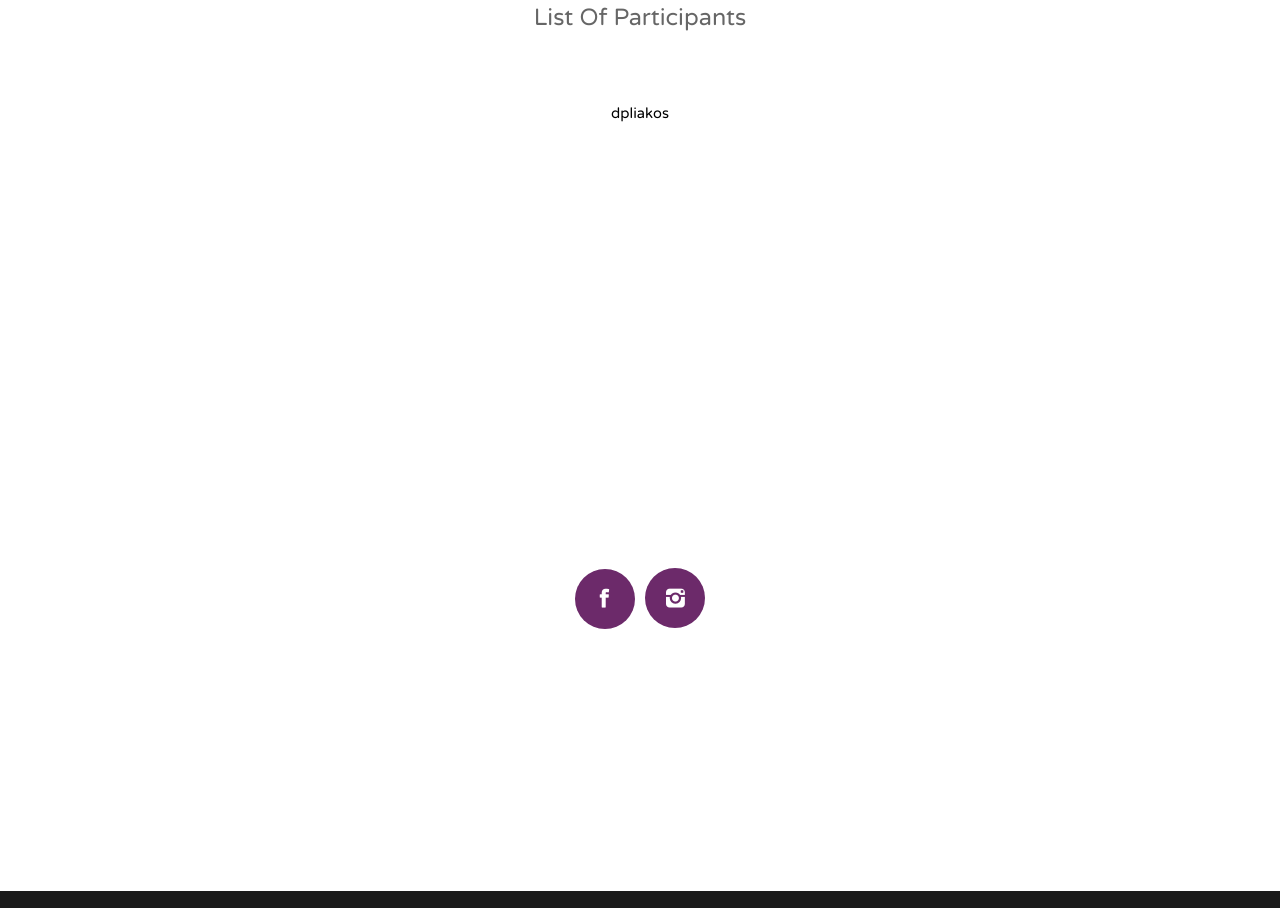
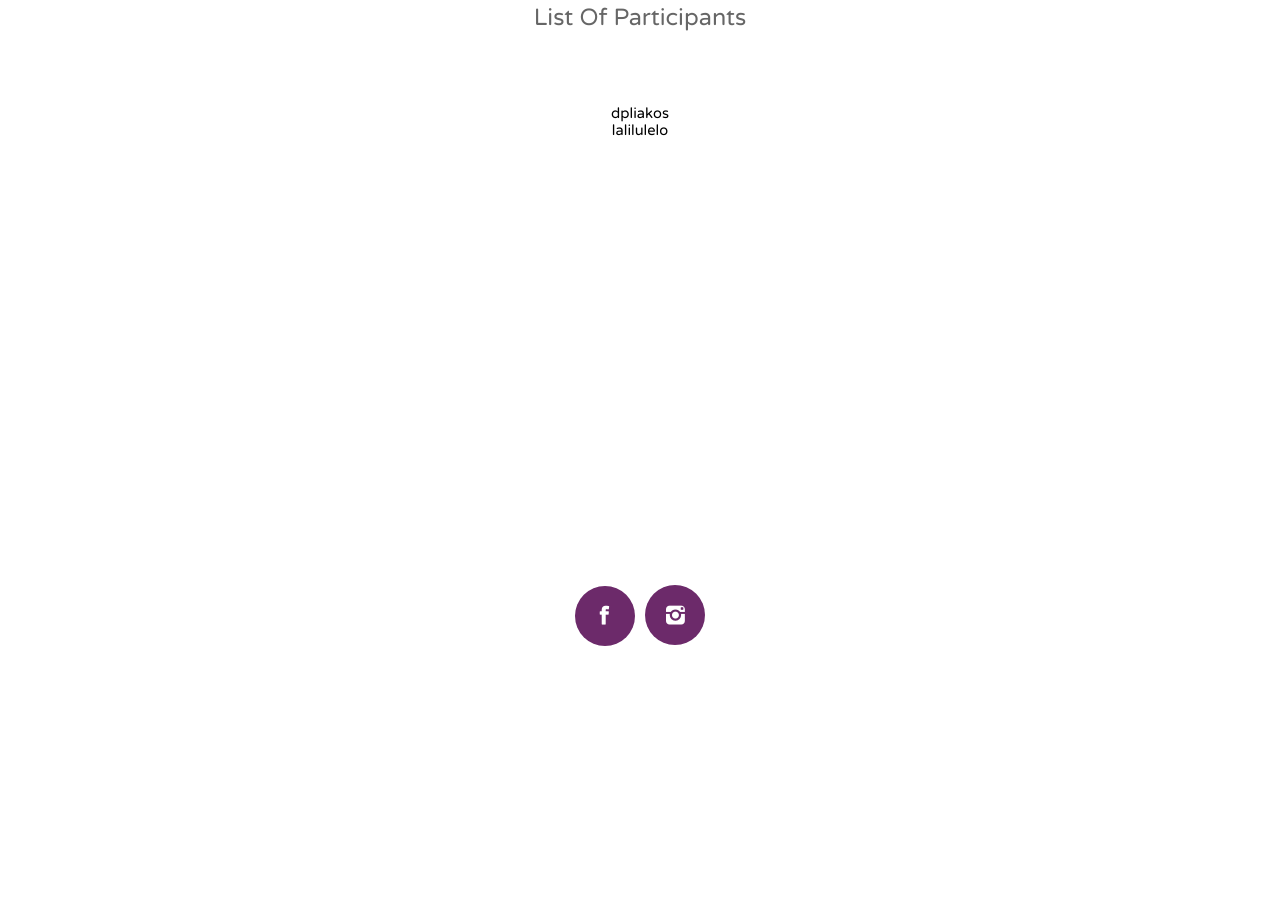
Before and after one commit to ieee-ihuthess/git_from_zero_to_hero, a plain HTML site: page index.html in a window 1280 px wide. Shown: the part 939-1847 px from the top of the page. Drawn offline with Linux system fonts and the light colour scheme.

Commit message:
this is lalilulelo

```diff
--- a/index.html
+++ b/index.html
@@ -48,6 +48,7 @@ Released   : 20140207
 				<ul style="max-width: 400px; margin: auto; text-align: center">
 					<li> dpliakos </li>
 					<!-- Write your name below -->
+					<li> lalilulelo </li>
 
 
 
```
